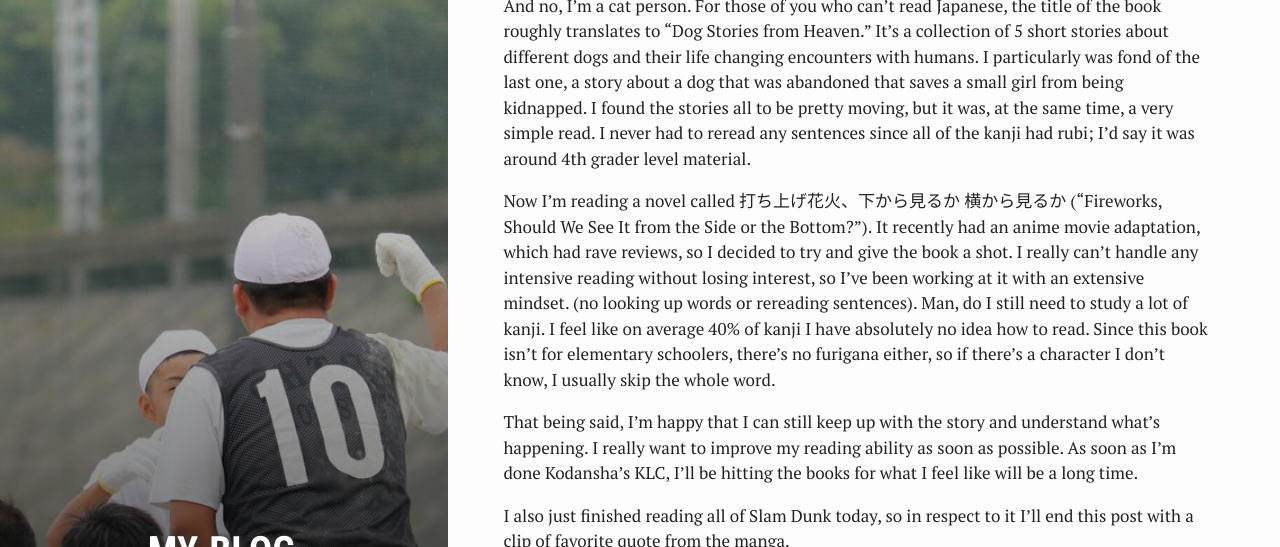
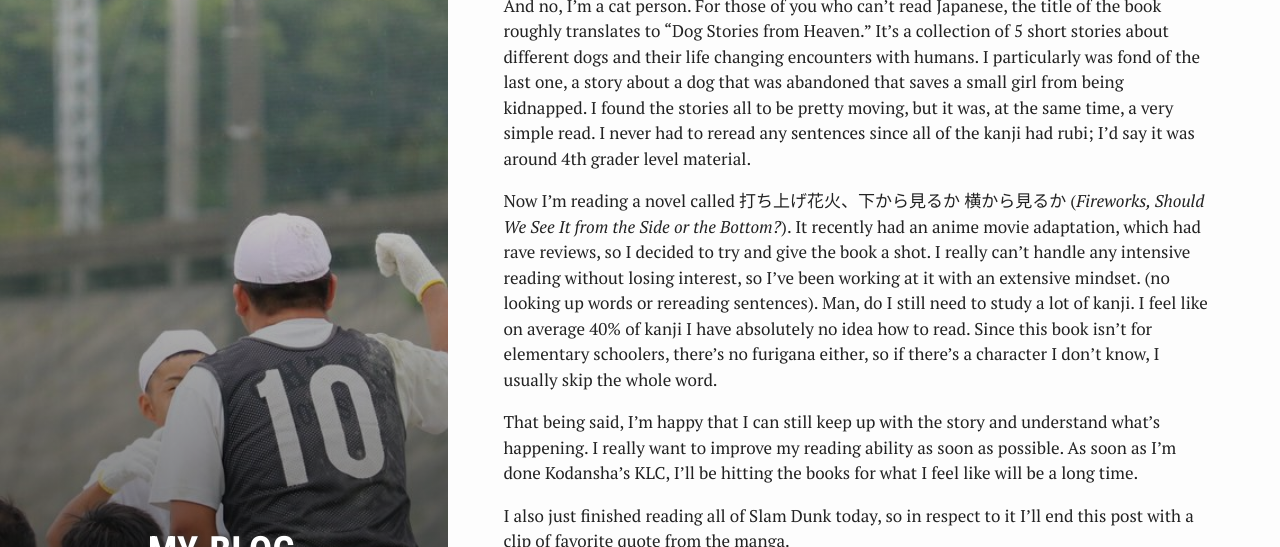
Before and after one commit to pvmathew/fukusaki-blog, a Jekyll site: the page built from _posts/2017-09-24-rebound-king-pavin.md, in a window 1280 px wide and 900 px high, scrolled down 1609 px, cut to the strip 71-618 px from the top of the window. Built offline with Jekyll 4.4.1, drawn with Linux system fonts in a browser that asks for light colours; comment, search, counter and statistics services are not loaded.

Commit message:
quotes removed

```diff
--- a/_posts/2017-09-24-rebound-king-pavin.md
+++ b/_posts/2017-09-24-rebound-king-pavin.md
@@ -30,7 +30,7 @@ In my pursuit of acquisition of Japanese, I’ve taken upon myself to try readin
 
 And no, I’m a cat person. For those of you who can’t read Japanese, the title of the book roughly translates to “Dog Stories from Heaven.” It’s a collection of 5 short stories about different dogs and their life changing encounters with humans. I particularly was fond of the last one, a story about a dog that was abandoned that saves a small girl from being kidnapped. I found the stories all to be pretty moving, but it was, at the same time, a very simple read. I never had to reread any sentences since all of the kanji had rubi; I’d say it was around 4th grader level material.
 
-Now I’m reading a novel called 打ち上げ花火、下から見るか 横から見るか (“Fireworks, Should We See It from the Side or the Bottom?”). It recently had an anime movie adaptation, which had rave reviews, so I decided to try and give the book a shot. I really can’t handle any intensive reading without losing interest, so I’ve been working at it with an extensive mindset. (no looking up words or rereading sentences). Man, do I still need to study a lot of kanji. I feel like on average 40% of kanji I have absolutely no idea how to read. Since this book isn’t for elementary schoolers, there’s no furigana either, so if there’s a character I don’t know, I usually skip the whole word.
+Now I’m reading a novel called 打ち上げ花火、下から見るか 横から見るか (*Fireworks, Should We See It from the Side or the Bottom?*). It recently had an anime movie adaptation, which had rave reviews, so I decided to try and give the book a shot. I really can’t handle any intensive reading without losing interest, so I’ve been working at it with an extensive mindset. (no looking up words or rereading sentences). Man, do I still need to study a lot of kanji. I feel like on average 40% of kanji I have absolutely no idea how to read. Since this book isn’t for elementary schoolers, there’s no furigana either, so if there’s a character I don’t know, I usually skip the whole word.
 
 That being said, I’m happy that I can still keep up with the story and understand what’s happening. I really want to improve my reading ability as soon as possible. As soon as I’m done Kodansha’s KLC, I’ll be hitting the books for what I feel like will be a long time.
 
```
